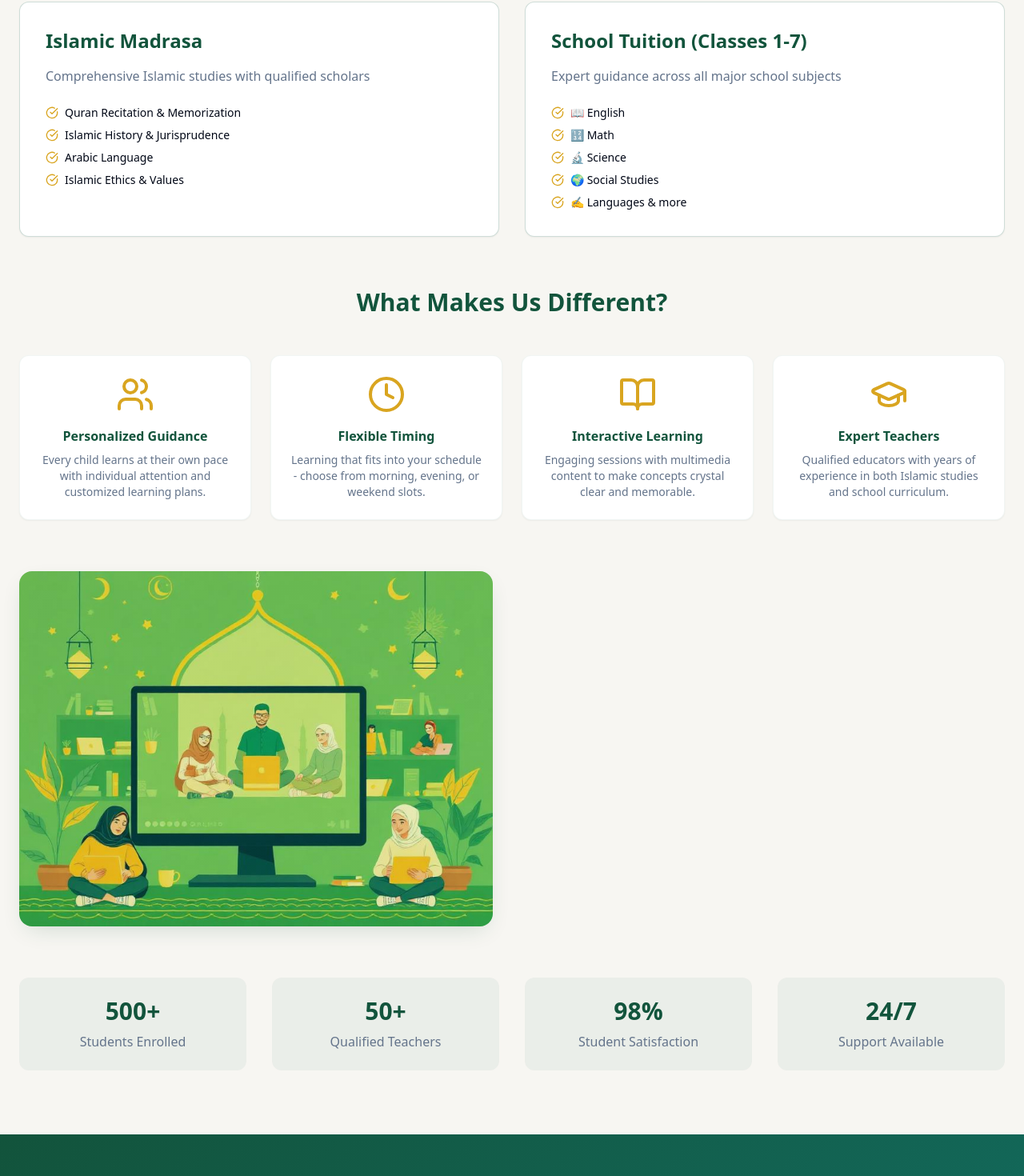
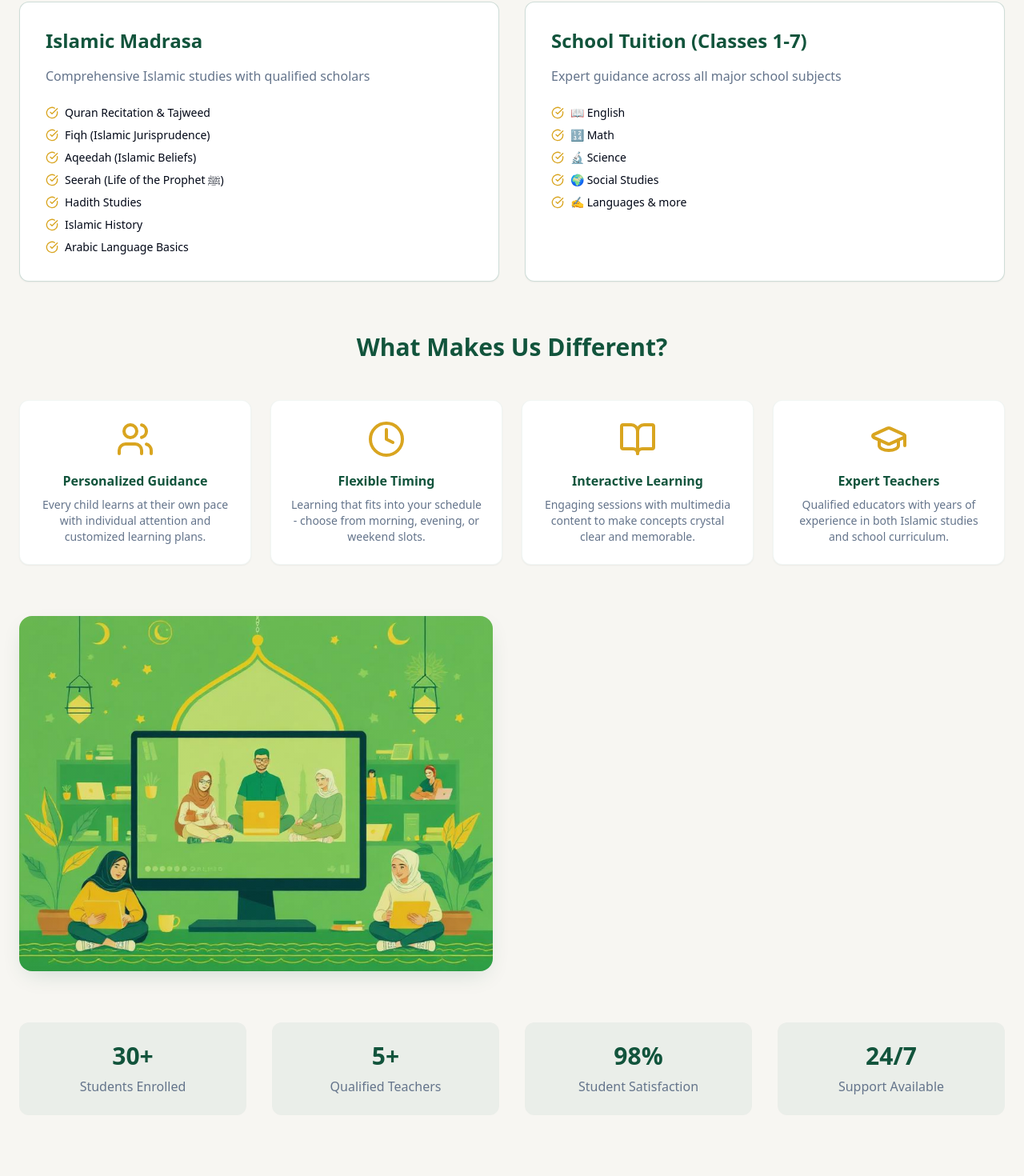
Before and after one commit to shahzadkn96/gateway-madrasa-launch, a React (Vite) app: page / in a window 1280 px wide. Shown: the part 1070-2540 px from the top of the page at 80% size. Built offline with nearby package versions, Linux system fonts and the light colour scheme; grey boxes are pictures that could not be loaded; the HTML template or start-up script is replaced by a standard one.

Commit message:
Update branding and content

```diff
--- a/src/components/FeaturesSection.tsx
+++ b/src/components/FeaturesSection.tsx
@@ -7,7 +7,7 @@ const FeaturesSection = () => {
     {
       title: "Islamic Madrasa",
       description: "Comprehensive Islamic studies with qualified scholars",
-      features: ["Quran Recitation & Memorization", "Islamic History & Jurisprudence", "Arabic Language", "Islamic Ethics & Values"]
+      features: ["Quran Recitation & Tajweed", "Fiqh (Islamic Jurisprudence)", "Aqeedah (Islamic Beliefs)", "Seerah (Life of the Prophet ﷺ)", "Hadith Studies", "Islamic History", "Arabic Language Basics"]
     },
     {
       title: "School Tuition (Classes 1-7)",
@@ -102,11 +102,11 @@ const FeaturesSection = () => {
         {/* Stats Section */}
         <div className="grid md:grid-cols-4 gap-8 text-center">
           <div className="bg-primary/5 rounded-xl p-6">
-            <div className="text-3xl font-bold text-primary mb-2">500+</div>
+            <div className="text-3xl font-bold text-primary mb-2">30+</div>
             <div className="text-muted-foreground">Students Enrolled</div>
           </div>
           <div className="bg-primary/5 rounded-xl p-6">
-            <div className="text-3xl font-bold text-primary mb-2">50+</div>
+            <div className="text-3xl font-bold text-primary mb-2">5+</div>
             <div className="text-muted-foreground">Qualified Teachers</div>
           </div>
           <div className="bg-primary/5 rounded-xl p-6">
```
